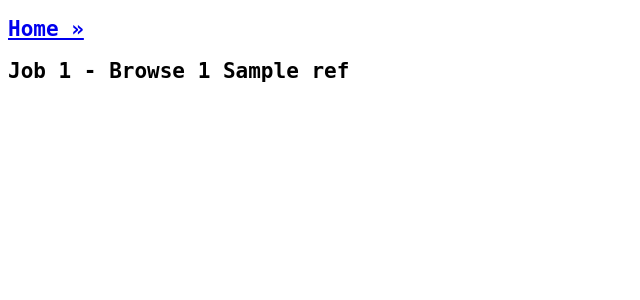
After one commit to grow/buildbot, a Flask app: template app/templates/browse_ref.html in a window 1280 px wide. The commit adds this page. Shown: the top 300 px of the page, without its empty margins (0-640 px from the left). Run offline with Flask 2, Linux system fonts and the light colour scheme; the template is opened without the code that fills it: most values are stand-ins (such as "Sample title", 1, 10 or a date in 2020); parts of the project's set-up code (start-up, migrations or seed data) failed here and were passed over.

Commit message:
Checkpoint work on browse interface and restfulgit integration.

```diff
--- a/app/main.py
+++ b/app/main.py
@@ -1,15 +1,29 @@
 #!/usr/bin/env python
 
-import contents_service
-import jobs_service
 from flask import request
 from functools import wraps
+from werkzeug.wsgi import DispatcherMiddleware
+from werkzeug.serving import run_simple
 import flask
 import os
 import mimetypes
 import urllib2
+import restfulgit
+import repos_service
+import jobs_service
+from restfulgit import app_factory as restfulgit_app_factory
+
+
+class RestfulGitConfig(object):
+  RESTFULGIT_REPO_BASE_PATH = repos_service.get_workspace_root()
 
 app = flask.Flask(__name__)
+full_app = DispatcherMiddleware(
+  app,
+  {
+    '/restfulgit': restfulgit_app_factory.create_app(RestfulGitConfig),
+  },
+)
 
 
 def get_buildbot_password_or_die():
@@ -72,6 +86,20 @@ def jobs():
   return flask.render_template('jobs.html', jobs=jobs)
 
 
+@app.route('/job/<int:job_id>/browse')
+@auth_required
+def job_browse(job_id):
+  job = jobs_service.get_job(job_id)
+  return flask.render_template('browse.html', job=job)
+
+
+@app.route('/job/<int:job_id>/browse/<path:ref>')
+@auth_required
+def job_browse_ref(job_id, ref):
+  job = jobs_service.get_job(job_id)
+  return flask.render_template('browse_ref.html', job=job, ref=ref)
+
+
 @app.route('/builds/<int:build_id>')
 @auth_required
 def build(build_id):
@@ -79,14 +107,16 @@ def build(build_id):
   return flask.render_template('build.html', build=build)
 
 
-@app.route('/api/contents/download', methods=['POST'])
+@app.route('/api/jobs/<int:job_id>/contents/<path:path>')
 @auth_required
-def download_contents():
+def contents(path):
+  ref = request.args.get('ref')
+  assert ref
   data = request.get_json()
-  repo = contents_service.init_repo(
+  repo = repos_service.init_repo(
       url=data['url'],
       branch=data['branch'])
-  content = contents_service.download(
+  content = repos_service.download(
       repo=repo,
       branch=data['branch'],
       path=data['path'])
@@ -97,23 +127,41 @@ def download_contents():
   return resp
 
 
-@app.route('/api/contents/update', methods=['POST'])
-@auth_required
-def update_contents():
-  data = request.get_json()
-  repo = contents_service.init_repo(
-      url=data['url'],
-      branch=data['branch'])
-  resp = contents_service.update(
-      repo=repo,
-      branch=data['branch'],
-      path=data['path'],
-      content=data['content'],
-      sha=data['sha'],
-      message=data['message'],
-      committer=data['committer'],
-      author=data['author'])
-  return flask.jsonify({'success': True, 'resp': resp})
+# @app.route('/api/contents/download', methods=['POST'])
+# @auth_required
+# def download_contents():
+#   data = request.get_json()
+#   repo = repos_service.init_repo(
+#       url=data['url'],
+#       branch=data['branch'])
+#   content = repos_service.download(
+#       repo=repo,
+#       branch=data['branch'],
+#       path=data['path'])
+#   resp = app.make_response(content)
+#   mimetype = mimetypes.guess_type(data['path'])[0]
+#   if mimetype:
+#     resp.mimetype = mimetype
+#   return resp
+
+
+# @app.route('/api/contents/update', methods=['POST'])
+# @auth_required
+# def update_contents():
+#   data = request.get_json()
+#   repo = repos_service.init_repo(
+#       url=data['url'],
+#       branch=data['branch'])
+#   resp = repos_service.update(
+#       repo=repo,
+#       branch=data['branch'],
+#       path=data['path'],
+#       content=data['content'],
+#       sha=data['sha'],
+#       message=data['message'],
+#       committer=data['committer'],
+#       author=data['author'])
+#   return flask.jsonify({'success': True, 'resp': resp})
 
 
 @app.route('/api/jobs', methods=['POST'])
@@ -172,4 +220,4 @@ def run_job(job_id):
 
 
 if __name__ == '__main__':
-  app.run(debug=True)
+  run_simple('localhost', 5000, full_app, use_reloader=True, use_debugger=True)
--- a/app/contents_service.py
+++ b/app/repos_service.py
@@ -3,11 +3,14 @@ import md5
 import os
 
 
+def get_workspace_root():
+  return '/tmp/grow/workspaces/'
+
 def get_work_dir(url):
   m = md5.new()
   m.update(url)
   ident = m.hexdigest()
-  return '/tmp/workspaces/{}'.format(ident)
+  return get_workspace_root() + ident
 
 
 def clone_repo(url, branch):
--- /dev/null
+++ b/app/templates/browse_ref.html
@@ -0,0 +1,8 @@
+{% extends 'base.html' %}
+
+{% block title %}Grow Buildbot - Browse {{ job.id }} {{ ref }}{% endblock %}
+
+{% block body %}
+  <h2><a href="{{ url_for('index')}}">Home &raquo;</a></h2>
+  <h2>Job {{ job.id }} - Browse {{ job.id }} {{ ref }}</h2>
+{% endblock %}
--- a/app/templates/index.html
+++ b/app/templates/index.html
@@ -27,7 +27,11 @@
       </li>
       <ul>
         {% for ref in job.ref_map %}
-          <li>[<a href="{{ url_for('run_job', job_id=job.id, ref=ref, commit_sha=job.ref_map[ref]['sha']) }}">build now</a>] {{ ref }} ({{ job.ref_map[ref]['sha'][0:7] }})</li>
+          <li>
+            [<a href="{{ url_for('run_job', job_id=job.id, ref=ref, commit_sha=job.ref_map[ref]['sha']) }}">build now</a>]
+            [<a href="{{ url_for('job_browse_ref', job_id=job.id, ref=ref) }}">browse</a>]
+            {{ ref }} ({{ job.ref_map[ref]['sha'][0:7] }})
+          </li>
         {% endfor %}
       </ul>
     </ul>
```
Also changed, not shown: app/jobs_service.py (+7 -1 lines), 1 other file.
